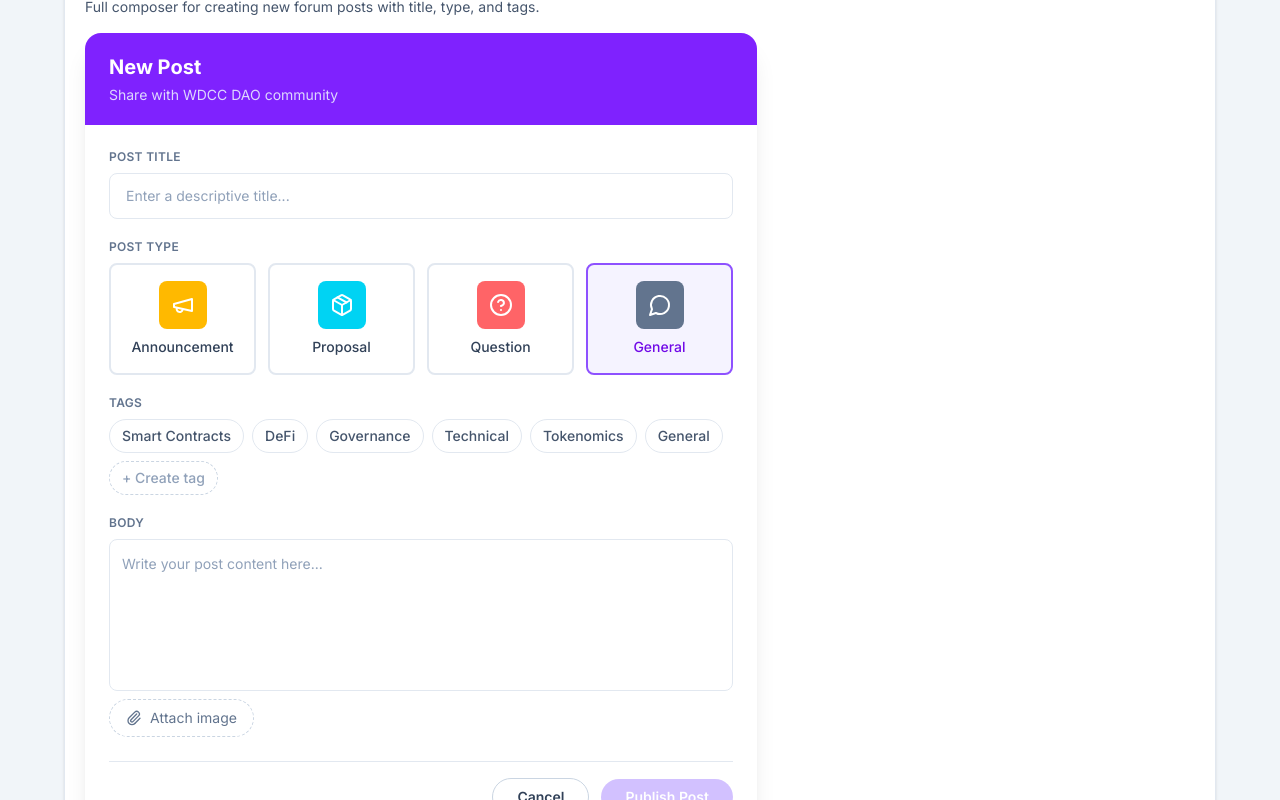
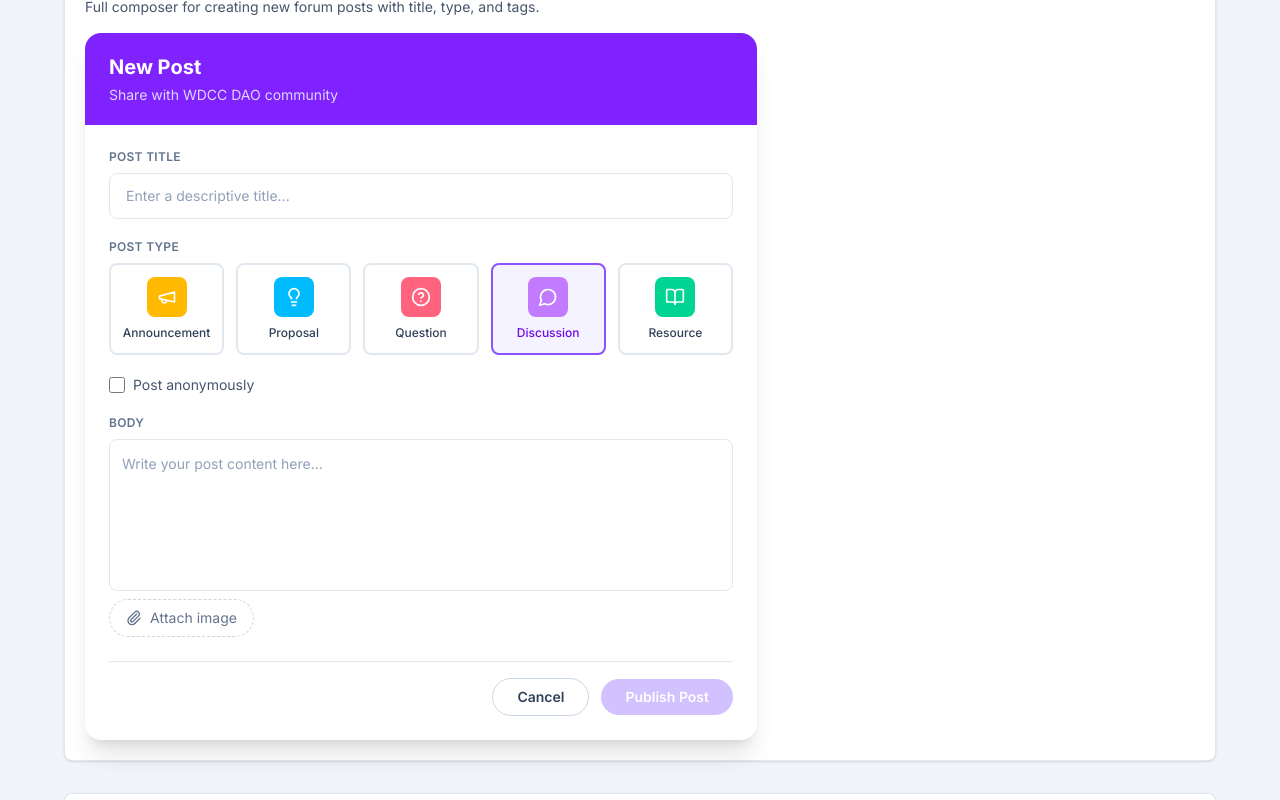
Before and after one commit to UoaWDCC/oce, a Next.js app: page /dev/chat-forum in a window 1280 px wide. Shown: the part 1860-2660 px from the top of the page. Built offline with nearby package versions, Linux system fonts and the light colour scheme; a web font is replaced by a local one.

Commit message:
fix: align PostEntryComposer with database model
- Use POST_TYPE enum (Announcement, Proposal, Question, Discussion, Resource)
- Remove tags (not in DB schema)
- Add anonymous and isPinned toggles
- Match payload to CreatePostFields interface

```diff
--- a/src/components/dao-forum/PostEntryComposer.tsx
+++ b/src/components/dao-forum/PostEntryComposer.tsx
@@ -1,52 +1,49 @@
 "use client";
 
 import React, { useState } from "react";
-import { X, Megaphone, HelpCircle, MessageCircle, Package } from "lucide-react";
+import {
+  X,
+  Megaphone,
+  HelpCircle,
+  MessageCircle,
+  Lightbulb,
+  BookOpen,
+} from "lucide-react";
+import { POST_TYPE, PostType } from "@app-types/post_types";
 import ForumEntryComposer from "./ForumEntryComposer";
 
-const POST_TYPES = [
-  {
-    id: "announcement",
-    label: "Announcement",
+const POST_TYPE_CONFIG: Record<
+  PostType,
+  { icon: typeof Megaphone; bgColor: string }
+> = {
+  [POST_TYPE.Announcement]: {
     icon: Megaphone,
     bgColor: "bg-amber-400",
   },
-  {
-    id: "proposal",
-    label: "Proposal",
-    icon: Package,
-    bgColor: "bg-cyan-400",
+  [POST_TYPE.Proposal]: {
+    icon: Lightbulb,
+    bgColor: "bg-sky-400",
   },
-  {
-    id: "question",
-    label: "Question",
+  [POST_TYPE.Question]: {
     icon: HelpCircle,
-    bgColor: "bg-red-400",
+    bgColor: "bg-rose-400",
   },
-  {
-    id: "general",
-    label: "General",
+  [POST_TYPE.Discussion]: {
     icon: MessageCircle,
-    bgColor: "bg-slate-500",
+    bgColor: "bg-purple-400",
   },
-] as const;
-
-type PostTypeId = (typeof POST_TYPES)[number]["id"];
-
-const DEFAULT_TAGS = [
-  "Smart Contracts",
-  "DeFi",
-  "Governance",
-  "Technical",
-  "Tokenomics",
-  "General",
-];
+  [POST_TYPE.Resource]: {
+    icon: BookOpen,
+    bgColor: "bg-emerald-400",
+  },
+};
 
 export type PostSubmitPayload = {
   title: string;
   body: string;
-  postType: PostTypeId;
-  tags: string[];
+  postType: PostType;
+  anonymous: boolean;
+  isPinned: boolean;
   imageUrl?: string;
 };
 
@@ -55,7 +52,8 @@ export type PostEntryComposerProps = {
   onSubmit: (payload: PostSubmitPayload) => Promise<void>;
   onCancel?: () => void;
   onClose?: () => void;
-  availableTags?: string[];
+  showAnonymousToggle?: boolean;
+  showPinnedToggle?: boolean;
   disabled?: boolean;
   className?: string;
 };
@@ -69,27 +67,16 @@ export default function PostEntryComposer({
   onSubmit,
   onCancel,
   onClose,
-  availableTags = DEFAULT_TAGS,
+  showAnonymousToggle = true,
+  showPinnedToggle = false,
   disabled = false,
   className = "",
 }: PostEntryComposerProps) {
   const [title, setTitle] = useState("");
-  const [postType, setPostType] = useState<PostTypeId>("general");
-  const [selectedTags, setSelectedTags] = useState<string[]>([]);
+  const [postType, setPostType] = useState<PostType>(POST_TYPE.Discussion);
+  const [anonymous, setAnonymous] = useState(false);
+  const [isPinned, setIsPinned] = useState(false);
   const [titleError, setTitleError] = useState<string | null>(null);
-
-  const handleTagToggle = (tag: string) => {
-    setSelectedTags((prev) =>
-      prev.includes(tag) ? prev.filter((t) => t !== tag) : [...prev, tag],
-    );
-  };
-
-  const handleCreateTag = () => {
-    const newTag = prompt("Enter new tag name:");
-    if (newTag && newTag.trim() && !selectedTags.includes(newTag.trim())) {
-      setSelectedTags((prev) => [...prev, newTag.trim()]);
-    }
-  };
 
   const handleSubmit = async (data: { body: string; imageUrl?: string }) => {
     setTitleError(null);
@@ -103,14 +90,18 @@ export default function PostEntryComposer({
       title: title.trim(),
       body: data.body,
       postType,
-      tags: selectedTags,
+      anonymous,
+      isPinned,
       imageUrl: data.imageUrl,
     });
 
     setTitle("");
-    setPostType("general");
-    setSelectedTags([]);
+    setPostType(POST_TYPE.Discussion);
+    setAnonymous(false);
+    setIsPinned(false);
   };
+
+  const postTypes = Object.values(POST_TYPE);
 
   return (
     <div
@@ -165,18 +156,19 @@ export default function PostEntryComposer({
           <label className="mb-2 block text-xs font-semibold uppercase tracking-wide text-slate-500">
             Post Type
           </label>
-          <div className="grid grid-cols-4 gap-3">
-            {POST_TYPES.map((type) => {
-              const Icon = type.icon;
-              const isSelected = postType === type.id;
+          <div className="grid grid-cols-5 gap-3">
+            {postTypes.map((type) => {
+              const config = POST_TYPE_CONFIG[type];
+              const Icon = config.icon;
+              const isSelected = postType === type;
               return (
                 <button
-                  key={type.id}
+                  key={type}
                   type="button"
-                  onClick={() => setPostType(type.id)}
+                  onClick={() => setPostType(type)}
                   disabled={disabled}
                   className={classNames(
-                    "flex flex-col items-center gap-2 rounded-lg border-2 p-4 transition-colors",
+                    "flex flex-col items-center gap-2 rounded-lg border-2 p-3 transition-colors",
                     isSelected
                       ? "border-violet-500 bg-violet-50"
                       : "border-slate-200 bg-white hover:border-slate-300",
@@ -185,19 +177,19 @@ export default function PostEntryComposer({
                 >
                   <span
                     className={classNames(
-                      "flex h-12 w-12 items-center justify-center rounded-lg",
-                      type.bgColor,
+                      "flex h-10 w-10 items-center justify-center rounded-lg",
+                      config.bgColor,
                     )}
                   >
-                    <Icon className="h-6 w-6 text-white" />
+                    <Icon className="h-5 w-5 text-white" />
                   </span>
                   <span
                     className={classNames(
-                      "text-sm font-medium",
+                      "text-xs font-medium",
                       isSelected ? "text-violet-700" : "text-slate-700",
                     )}
                   >
-                    {type.label}
+                    {type}
                   </span>
                 </button>
               );
@@ -205,44 +197,35 @@ export default function PostEntryComposer({
           </div>
         </div>
 
-        <div>
-          <label className="mb-2 block text-xs font-semibold uppercase tracking-wide text-slate-500">
-            Tags
-          </label>
-          <div className="flex flex-wrap gap-2">
-            {availableTags.map((tag) => {
-              const isSelected = selectedTags.includes(tag);
-              return (
-                <button
-                  key={tag}
-                  type="button"
-                  onClick={() => handleTagToggle(tag)}
+        {(showAnonymousToggle || showPinnedToggle) && (
+          <div className="flex flex-wrap gap-4">
+            {showAnonymousToggle && (
+              <label className="flex items-center gap-2 text-sm text-slate-600">
+                <input
+                  type="checkbox"
+                  checked={anonymous}
+                  onChange={(e) => setAnonymous(e.target.checked)}
                   disabled={disabled}
-                  className={classNames(
-                    "rounded-full border px-3 py-1.5 text-sm font-medium transition-colors",
-                    isSelected
-                      ? "border-violet-500 bg-violet-50 text-violet-700"
-                      : "border-slate-200 bg-white text-slate-600 hover:border-slate-300",
-                    disabled && "cursor-not-allowed opacity-50",
-                  )}
-                >
-                  {tag}
-                </button>
-              );
-            })}
-            <button
-              type="button"
-              onClick={handleCreateTag}
-              disabled={disabled}
-              className={classNames(
-                "rounded-full border border-dashed border-slate-300 px-3 py-1.5 text-sm font-medium text-slate-400 transition-colors hover:border-slate-400 hover:text-slate-500",
-                disabled && "cursor-not-allowed opacity-50",
-              )}
-            >
-              + Create tag
-            </button>
+                  className="h-4 w-4 rounded border-slate-300 text-violet-600 focus:ring-violet-500"
+                />
+                Post anonymously
+              </label>
+            )}
+
+            {showPinnedToggle && (
+              <label className="flex items-center gap-2 text-sm text-slate-600">
+                <input
+                  type="checkbox"
+                  checked={isPinned}
+                  onChange={(e) => setIsPinned(e.target.checked)}
+                  disabled={disabled}
+                  className="h-4 w-4 rounded border-slate-300 text-violet-600 focus:ring-violet-500"
+                />
+                Pin post
+              </label>
+            )}
           </div>
-        </div>
+        )}
 
         <ForumEntryComposer
           placeholder="Write your post content here..."
```
